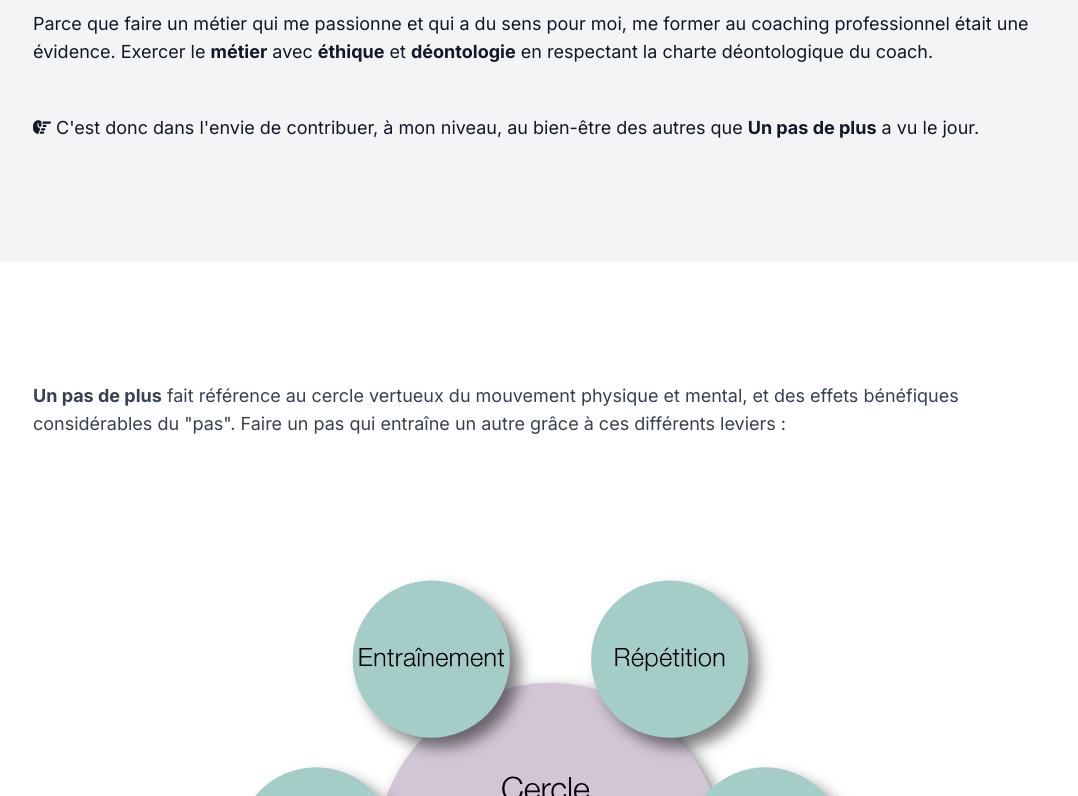
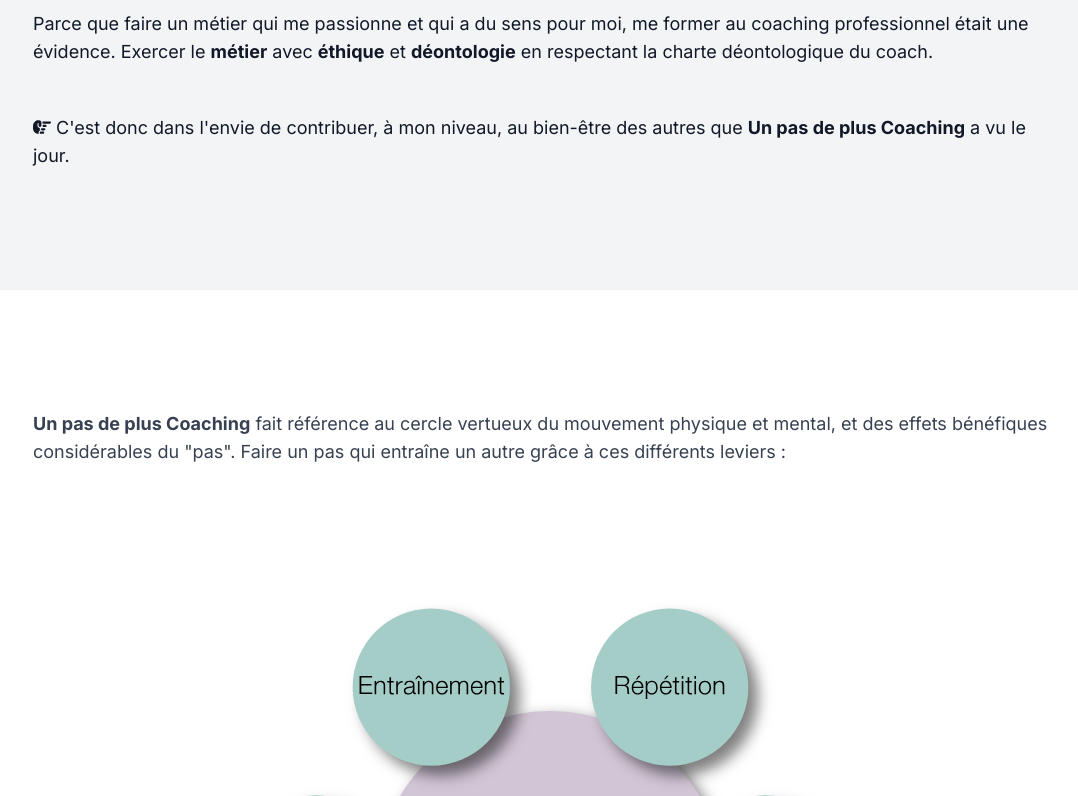
Before and after one commit to antoinebollinger/unpasdeplus-coaching, a Next.js app: page /qui-je-suis in a window 1280 px wide. Shown: the part 2724-3520 px from the top of the page, without its empty margins (95-1173 px from the left). Built offline with nearby package versions, Linux system fonts and the light colour scheme; a web font is replaced by a local one.

Commit message:
🚧 content update

```diff
--- a/app/qui-je-suis/page.tsx
+++ b/app/qui-je-suis/page.tsx
@@ -17,7 +17,7 @@ export default function Page() {
             link: '#header'
         },
         {
-            title: 'Pourquoi Un pas de plus&nbsp;?',
+            title: 'Pourquoi Un pas de plus Coaching&nbsp;?',
             link: '#pourquoi'
         },
         {
--- a/src/sections/accueil/liens.tsx
+++ b/src/sections/accueil/liens.tsx
@@ -77,7 +77,7 @@ export default function Liens({ className = 'bg-gray-100' }: { className?: strin
                             <strong>Respecte le code déontologique de l'EMCC France</strong> (European Mentoring & Coaching Council)
                             <br />
                             <br />
-                            Fondatrice <span className={`${madelyn.className} text-primary-900 text-5xl -translate-y-4`}>Un&nbsp;pas&nbsp;de&nbsp;plus</span> Coaching
+                            Fondatrice <span className={`${madelyn.className} text-primary-900 text-5xl -translate-y-4`}>Un&nbsp;pas&nbsp;de&nbsp;plus</span>&nbsp;Coaching
                         </p>
                         <Link href="/qui-je-suis" className="main-btn gradient-btn focus:outline-none uppercase mx-auto">
                             Qui je suis
--- a/src/sections/contact.tsx
+++ b/src/sections/contact.tsx
@@ -1,6 +1,6 @@
 'use client'
 import { FontAwesomeIcon } from '@fortawesome/react-fontawesome'
-import { faEnvelope, faPhone } from '@fortawesome/free-solid-svg-icons'
+import { faEnvelope, faLocationDot, faPhone } from '@fortawesome/free-solid-svg-icons'
 import { useEffect } from 'react'
 import { openModal } from '../utils/modal'
 import { emailMessage } from '../data/metadata'
@@ -60,7 +60,10 @@ export default function Contact({ className = '' }: { className?: string }) {
                             <p className="text-lg md:text-2xl">
                                 <FontAwesomeIcon icon={faPhone} /> <a href="tel:+33661794699" title="Téléphoner à Sabrina" className="hover:text-secondary-700 transition">06 61 79 46 99</a>
                             </p>
-
+                            <br />
+                            <p className="text-lg md:text-2xl">
+                                <FontAwesomeIcon icon={faLocationDot} /> En présentiel à Vannes et/ou distanciel
+                            </p>
                         </div>
                     </div>
                 </div>
--- a/src/sections/qui-je-suis/bio.tsx
+++ b/src/sections/qui-je-suis/bio.tsx
@@ -35,7 +35,7 @@ export default function Bio({ className = '' }: { className?: string }) {
                         <div className="mb-8 text-center md:text-start mb-10">
                             <h1>Sabrina Appriou</h1>
                             <h2 className="leading-8">
-                                Fondatrice <span className={`${madelyn.className} text-5xl lg:text-7xl -translate-y-4`}>Un&nbsp;pas&nbsp;de&nbsp;plus</span> Coaching
+                                Fondatrice <span className={`${madelyn.className} text-5xl lg:text-7xl -translate-y-4`}>Un&nbsp;pas&nbsp;de&nbsp;plus</span>&nbsp;Coaching
                             </h2>
                             <h3>Coach consultante professionnelle certifiée RNCP, basée à Vannes (56)</h3>
                         </div>
--- a/src/sections/qui-je-suis/parcours.tsx
+++ b/src/sections/qui-je-suis/parcours.tsx
@@ -94,7 +94,7 @@ export default function Parcours({ className = 'bg-gray-100' }: { className?: st
                         Parce que faire un métier qui me passionne et qui a du sens pour moi, me former au coaching professionnel était une évidence. Exercer le <strong>métier</strong> avec <strong>éthique</strong> et <strong>déontologie</strong> en respectant la charte déontologique du coach.
                     </p>
                     <p className="text-lg text-gray-900 transition duration-200 opacity-0 translate-y-full career-step">
-                        <FontAwesomeIcon icon={faHandPointRight} /> C'est donc dans l'envie de contribuer, à mon niveau, au bien-être des autres que <strong>Un pas de plus</strong> a vu le jour.
+                        <FontAwesomeIcon icon={faHandPointRight} /> C'est donc dans l'envie de contribuer, à mon niveau, au bien-être des autres que <strong>Un pas de plus Coaching</strong> a vu le jour.
                     </p>
                 </div>
             </div>
--- a/src/sections/qui-je-suis/pourquoi.tsx
+++ b/src/sections/qui-je-suis/pourquoi.tsx
@@ -18,7 +18,7 @@ export default function Pourquoi({ className = '' }: { className?: string }) {
                 <div className="lg:max-w-5xl mx-auto">
                     <div className="mb-16">
                         <p className="text-lg">
-                            <strong>Un pas de plus</strong> fait référence au cercle vertueux du mouvement physique et mental, et des effets bénéfiques considérables du "pas". Faire un pas qui entraîne un autre grâce à ces différents leviers&nbsp;:
+                            <strong>Un pas de plus Coaching</strong> fait référence au cercle vertueux du mouvement physique et mental, et des effets bénéfiques considérables du "pas". Faire un pas qui entraîne un autre grâce à ces différents leviers&nbsp;:
                         </p>
                     </div>
                     <div className="w-full lg:w-3/4 mx-auto transtion duration-200 scale-0 opacity-0 circle">
```
